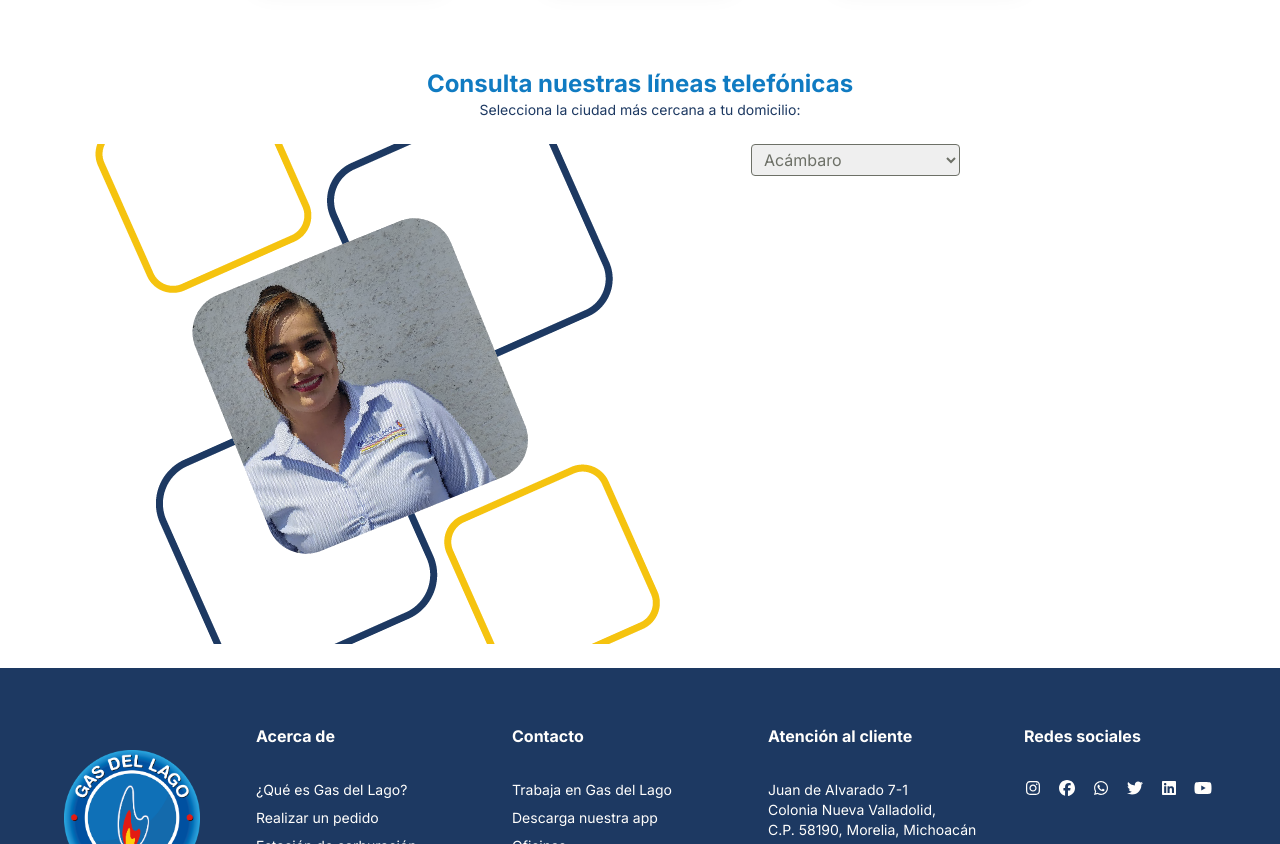
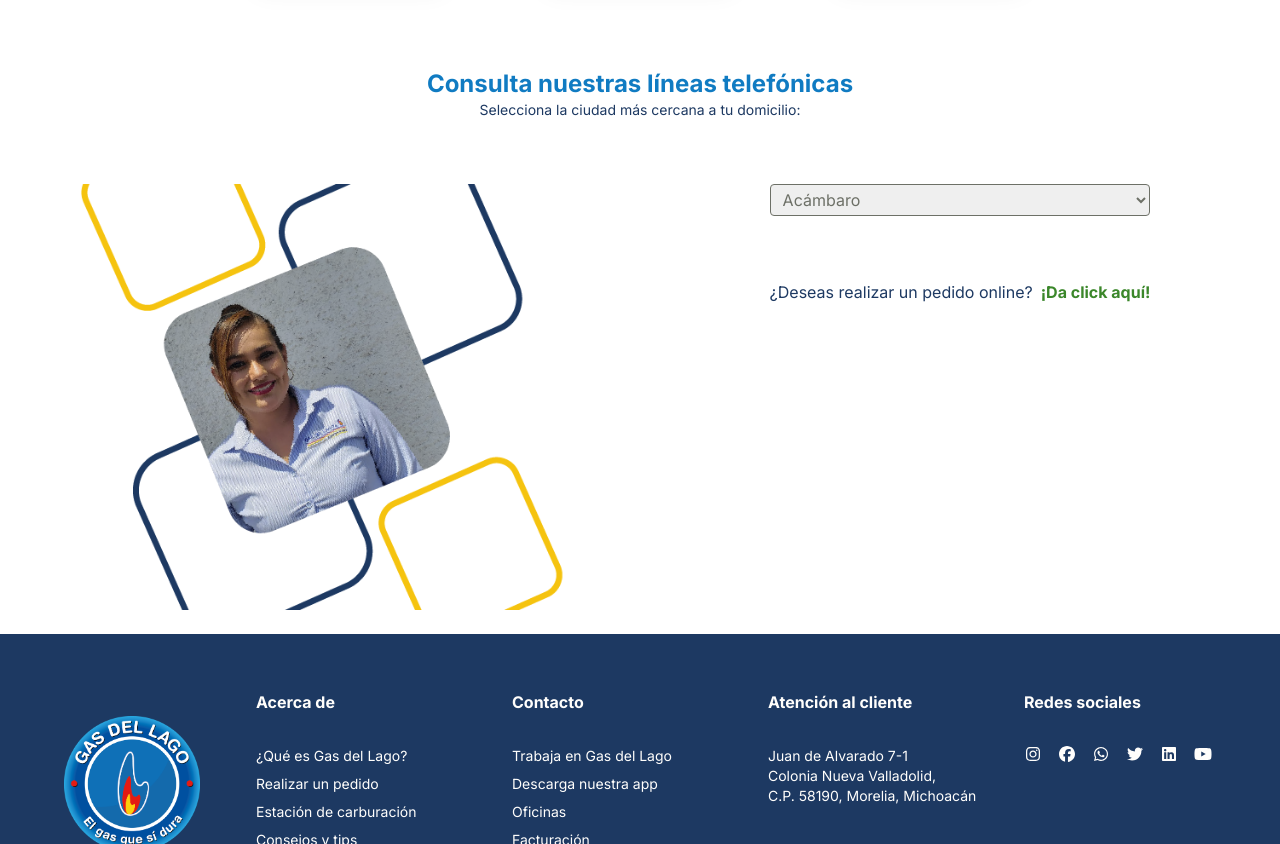
Before and after one commit to Jesshercon/gas-del-lago, a Next.js app: page /medios-oficiales in a window 1280 px wide. Shown: the part 540-1384 px from the top of the page. Built offline with nearby package versions, Linux system fonts and the light colour scheme.

Commit message:
official channels updated

```diff
--- a/src/pages/officialChannels/CitySelect.jsx
+++ b/src/pages/officialChannels/CitySelect.jsx
@@ -30,7 +30,7 @@ const CitySelect = ({
 
         {cities.map((city) => (
           <option
-            className="font-bold text-blue-primary"
+            className="font-bold text-blue-primary "
             value={city}
             key={city}
           >
--- a/src/pages/officialChannels/OfficialChannelsSection.jsx
+++ b/src/pages/officialChannels/OfficialChannelsSection.jsx
@@ -39,9 +39,17 @@ export const OfficialChannels = () => {
           Selecciona la ciudad más cercana a tu domicilio:
         </p>
       </div>
-      <div className="flex pt-6">
+      <div className="grid grid-cols-2 pt-16 mx-auto">
         <img src="/woman-squares.png" />
-        <CitySelect cityTitle="Selecciona una ciudad" />
+        <div className=" space-y-16  mx-auto">
+          <CitySelect className=" " cityTitle="Selecciona una ciudad" />
+          <div className="flex gap-2 ">
+            <p className=" text-blue-primary">
+              ¿Deseas realizar un pedido online?
+            </p>
+            <p className="font-bold text-green-secondary">¡Da click aquí!</p>
+          </div>
+        </div>
       </div>
     </div>
   );
```
